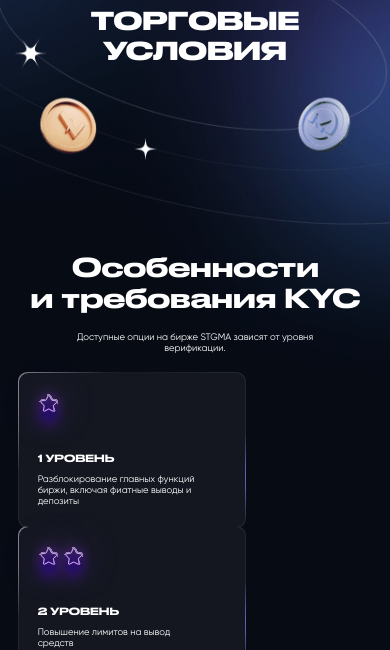
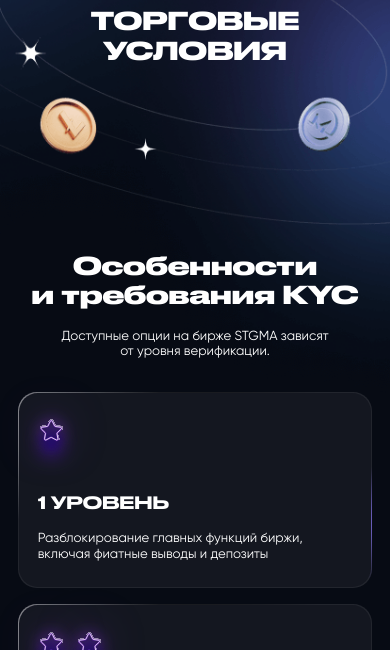
Before and after one commit to homerioni/stgma, a plain HTML site: page trading-conditions.html in a window 390 px wide. Shown: the part 121-771 px from the top of the page. Drawn offline with nearby package versions, Linux system fonts and the light colour scheme.

Commit message:
check-list

```diff
--- a/scss/_check-list.scss
+++ b/scss/_check-list.scss
@@ -40,7 +40,7 @@
       display: block;
       width: calc(100% + 2px);
       height: calc(100% + 2px);
-      border-radius: 2rem;
+      border-radius: inherit;
       background: radial-gradient(94.31% 66.31% at -53.25% 10.23%, #FFFFFF 0%, rgba(255, 255, 255, 0.06) 100%) /* warning: gradient uses a rotation that is not supported by CSS and may not behave as expected */,
       radial-gradient(86.84% 30.42% at 129.28% 66.93%, #8470FF 0%, rgba(134, 92, 255, 0) 100%) /* warning: gradient uses a rotation that is not supported by CSS and may not behave as expected */,
       radial-gradient(41.06% 41.06% at 51.09% -22.85%, #000000 0%, rgba(255, 255, 255, 0) 100%) /* warning: gradient uses a rotation that is not supported by CSS and may not behave as expected */,
@@ -93,3 +93,63 @@
     font-size: 2rem;
   }
 }
+
+@media (max-width: 48em) {
+  .check-list {
+    margin-bottom: 24rem;
+
+    &__title {
+      width: 100%;
+      font-weight: 700;
+      font-size: 5.2rem;
+    }
+
+    &__desc {
+      width: 60rem;
+      margin: 0 auto 7rem auto;
+      font-size: 2.8rem;
+    }
+
+    &__cards {
+    }
+
+    &__item {
+      width: 100%;
+      padding: 5rem 4rem;
+      border-radius: 4rem;
+
+      &:nth-child(n) {
+        margin: 0;
+      }
+
+      &:nth-child(n + 2) {
+        margin-top: 4rem;
+      }
+    }
+
+    &__star-icons {
+      margin-bottom: 10rem;
+    }
+
+    &__star {
+      width: 6rem;
+      height: 6rem;
+      margin-right: 2rem;
+
+      > img {
+        //width: 400%;
+        //height: 400%;
+      }
+    }
+
+    &__item-title {
+      margin-bottom: 4rem;
+      font-size: 3.6rem;
+    }
+
+    &__item-desc {
+      width: 100%;
+      font-size: 2.8rem;
+    }
+  }
+}
```
Also changed, not shown: css/style.css.
